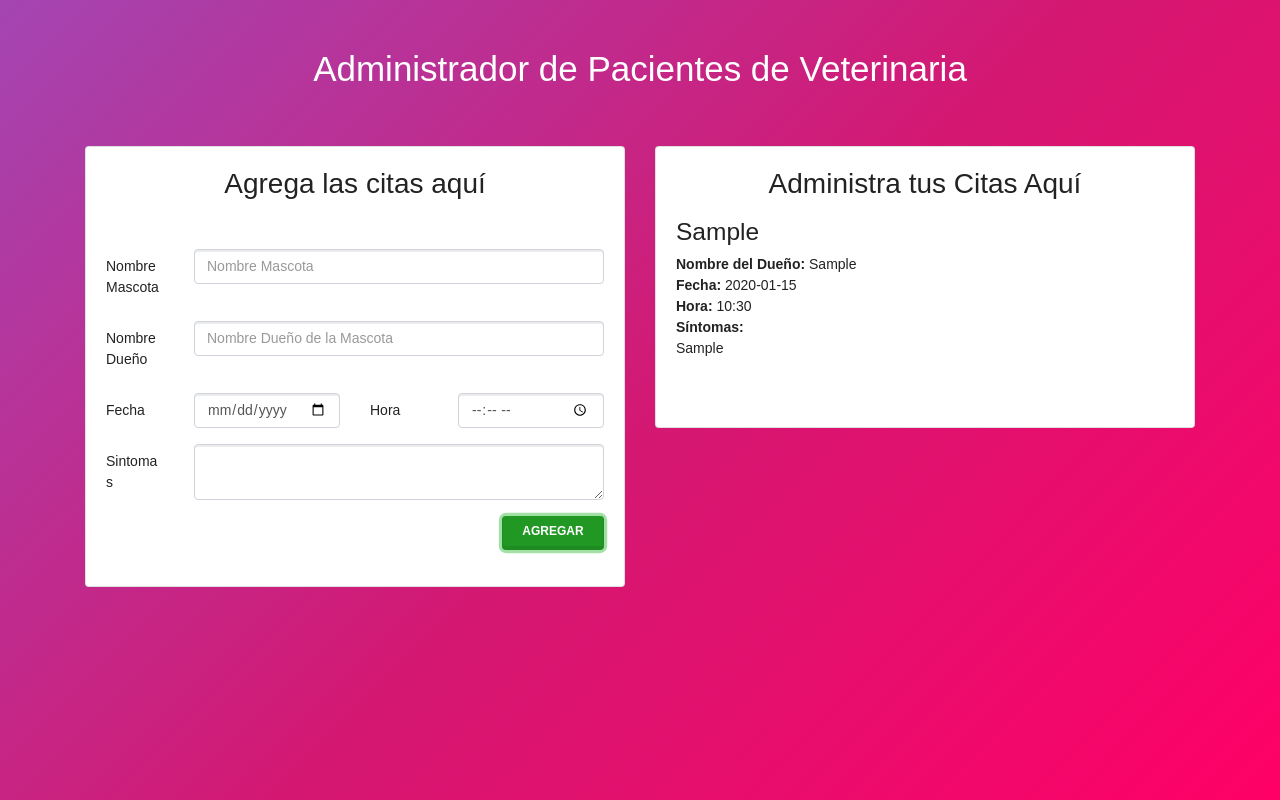
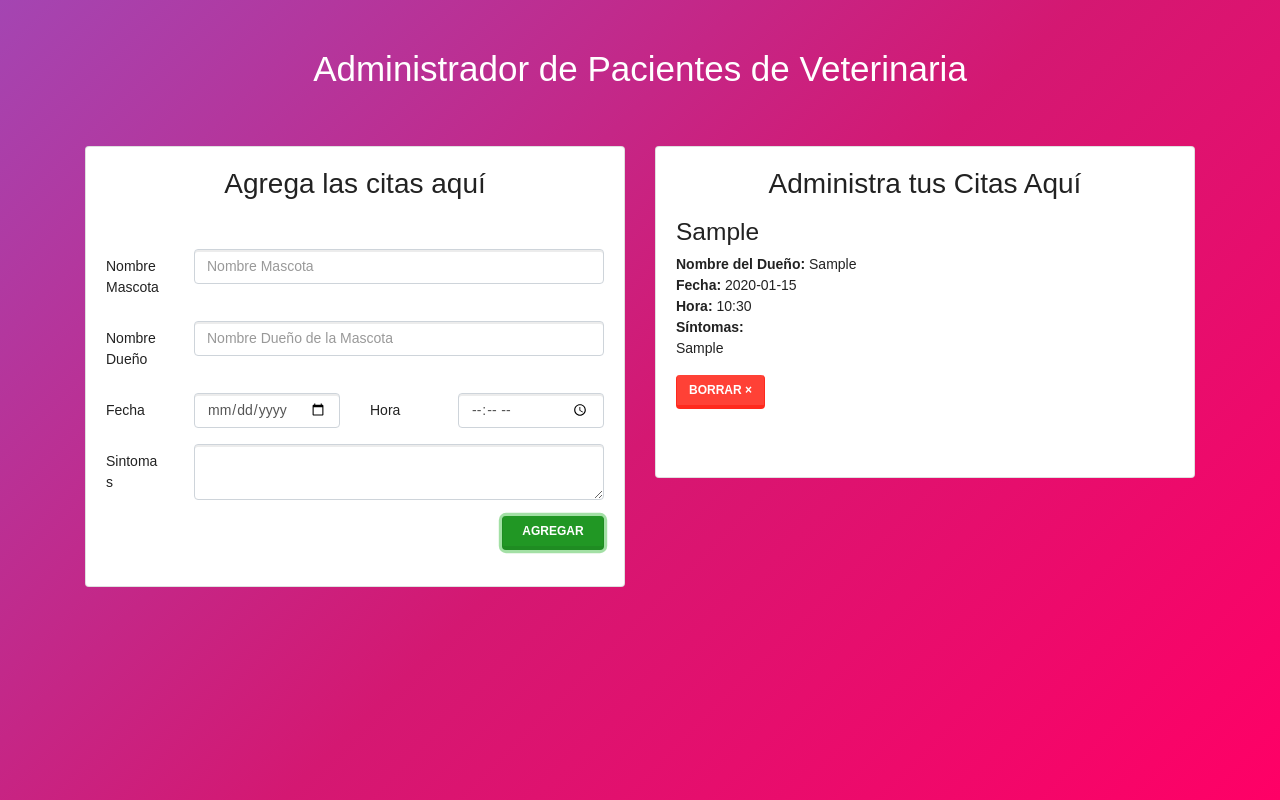
Before and after one commit to PabloAdriaensens/citasreact, a React (Create React App) app: page / in a window 1280 px wide. Both pictures are taken after typing "Sample", "Sample", "2020-01-15", "10:30", "Sample" into the empty fields and a click on the button "AGREGAR". Built offline with nearby package versions, Linux system fonts and the light colour scheme.

Commit message:
Eliminar registros de citas individualmente

```diff
--- a/src/App.js
+++ b/src/App.js
@@ -21,6 +21,21 @@
         })
     };
 
+    borrarCita = id => {
+
+        console.log(id);
+        // Obtener copia del state
+        const citasActuales = [...this.state.citas];
+
+        // Borrar el elemento del state
+        const citas = citasActuales.filter(cita => cita.id !== id);
+
+        // Actualizar el state
+        this.setState({
+            citas
+        })
+    };
+
     render() {
         return (
             <div className="container">
@@ -36,6 +51,7 @@
                     <div className="col-md-6">
                         <ListaCitas
                             citas={this.state.citas}
+                            borrarCita={this.borrarCita}
                         />
                     </div>
                 </div>
--- a/src/componentes/Cita.js
+++ b/src/componentes/Cita.js
@@ -1,8 +1,13 @@
 import React, {Component} from 'react';
 
 class Cita extends Component {
+
+    eliminarCita = () => {
+        this.props.borrarCita(this.props.info.id);
+    };
+
     render() {
-        const {fecha, hora, id, mascota, propietario, sintomas} = this.props.info;
+        const {fecha, hora, mascota, propietario, sintomas} = this.props.info;
 
         return (
             <div className="media mt-3">
@@ -13,6 +18,10 @@
                     <p className="card-text"><span>Hora: </span>{hora}</p>
                     <p className="card-text"><span>Síntomas: </span></p>
                     <p className="card-text">{sintomas}</p>
+
+                    <button onClick={this.eliminarCita} className="btn btn-danger">Borrar &times;
+
+                    </button>
                 </div>
             </div>
         )
--- a/src/componentes/ListaCitas.js
+++ b/src/componentes/ListaCitas.js
@@ -16,8 +16,9 @@
                             <Cita
                                 key={cita}
                                 info={this.props.citas[cita]}
+                                borrarCita={this.props.borrarCita}
                             />
-                            ))}
+                        ))}
                     </div>
                 </div>
             </div>
```
